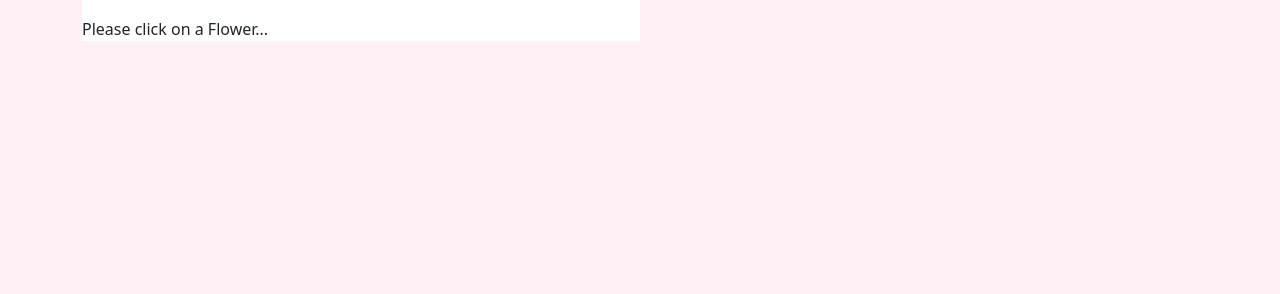
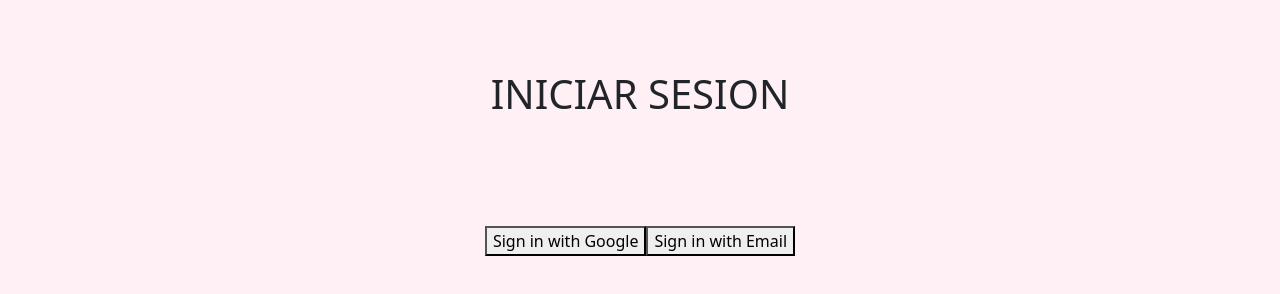
Before and after one commit to FhatimaReyes/flower-app, a React (Create React App) app: page / in a window 1280 px wide. Shown: the part 188-482 px from the top of the page. Built offline with nearby package versions, Linux system fonts and the light colour scheme; no server answers; the database is empty.

Commit message:
add Login

```diff
--- a/src/App.js
+++ b/src/App.js
@@ -3,7 +3,7 @@ import './App.css';
 import "bootstrap/dist/css/bootstrap.min.css";
 import { Routes, Route, Link } from "react-router-dom";
 import React, {Component} from "react";
-
+import Login from './components/Login';
 import AddFlower from "./components/add-flower.component";
 import FlowerList from "./components/flower-list.component";
 
@@ -28,10 +28,11 @@ class App extends Component {
             </li>
           </div>
         </nav>
-
         <div className="container mt-3">
           <h2>Flower CRUD</h2>
           <Routes>
+            <Route path="/" element={<Login/>}/>
+            <Route path="/login" element={<Login/>}/>
             <Route path="/" element={<FlowerList/>} />
             <Route path="add" element={<AddFlower/>} />
           </Routes>
--- /dev/null
+++ b/src/components/Login.js
@@ -0,0 +1,88 @@
+import React, { useEffect, useState } from "react";
+import { auth, provider } from "../config";
+import { signInWithPopup, signInWithEmailAndPassword, signOut } from "firebase/auth";
+
+import Flowers from "./flower-list.component";
+
+function Signin() {
+  const [email, setEmail] = useState('');
+
+  const handleSignInWithGoogle = () => {
+    signInWithPopup(auth, provider)
+      .then((userCredential) => {
+        const userEmail = userCredential.user.email;
+        setEmail(userEmail);
+        localStorage.setItem("email", userEmail);
+      })
+      .catch((error) => {
+        console.log("Error occurred during sign-in with Google:", error);
+      });
+  };
+
+  const handleSignInWithEmail = () => {
+    const email = prompt('Ingrese su correo electrónico:');
+    const password = prompt('Ingrese su contraseña:');
+
+    if (email && password) {
+      signInWithEmailAndPassword(auth, email, password)
+        .then((userCredential) => {
+          const userEmail = userCredential.user.email;
+          setEmail(userEmail);
+          localStorage.setItem("email", userEmail);
+        })
+        .catch((error) => {
+          console.log("Error occurred during sign-in with email and password:", error);
+        });
+    }
+  };
+
+  const handleSignOut = () => {
+    signOut(auth)
+      .then(() => {
+        setEmail('');
+        localStorage.removeItem("email");
+      })
+      .catch((error) => {
+        console.log("Error occurred during sign-out:", error);
+      });
+  };
+
+  useEffect(() => {
+    const storedEmail = localStorage.getItem('email');
+    if (storedEmail) {
+      setEmail(storedEmail);
+    }
+  }, []);
+
+  return (
+    <div>
+       {email ? (
+         <div>
+           <h2>Bienvenido, {email}!</h2>
+           <button className="boton-logout" onClick={handleSignOut}>
+             Logout
+           </button>
+           <Flowers />
+         </div>
+       ) : (
+         <div>
+            <div class="contenedor">
+     </div>
+     <div class="contenedor2" >
+       <h1>INICIAR SESION </h1>
+     </div>
+     <div class="contenedor3" >
+           <button class='button3' onClick={handleSignInWithGoogle}>
+             Sign in with Google
+           </button>
+           <button class='button2'onClick={handleSignInWithEmail}>
+             Sign in with Email
+           </button>
+         </div>
+         </div>
+       )}
+     </div>
+   );
+ }
+
+export default Signin;
--- /dev/null
+++ b/src/config.js
@@ -0,0 +1,17 @@
+import { initializeApp } from "firebase/app";
+import {getAuth,GoogleAuthProvider} from "firebase/auth";
+
+const firebaseConfig = {
+    apiKey: "AIzaSyDb2Kb4E64nO1zfHEOyQ2xyzS86DpF1_-A",
+    authDomain: "flowers-6c6d2.firebaseapp.com",
+    databaseURL: "https://flowers-6c6d2-default-rtdb.firebaseio.com",
+    projectId: "flowers-6c6d2",
+    storageBucket: "flowers-6c6d2.appspot.com",
+    messagingSenderId: "648268489017",
+    appId: "1:648268489017:web:3d658d76386773623f08e8"
+  };
+
+const app = initializeApp(firebaseConfig);
+const auth = getAuth(app)
+const provider = new GoogleAuthProvider();
+export {auth, provider};
--- a/src/index.css
+++ b/src/index.css
@@ -11,3 +11,31 @@ code {
   font-family: source-code-pro, Menlo, Monaco, Consolas, 'Courier New',
     monospace;
 }
+
+.contenedor h1{
+  color: var(--primary);
+  font-size: 2.2rem;
+  letter-spacing: 2px;
+  font-family: 'Lobster', cursive;
+}
+
+.contenedor{
+  display: flex;
+  justify-content: center;
+  align-items: center;
+  text-align: center;
+  letter-spacing: 2px;
+  min-height: 100vh;
+  margin-top: -286px;
+  justify-content: 5px;
+}
+.contenedor2{
+  display: flex;
+  justify-content: center;
+  margin-top: -400px;
+}
+.contenedor3{
+  display: flex;
+  justify-content: center;
+  margin-top: 100px;
+}
```
